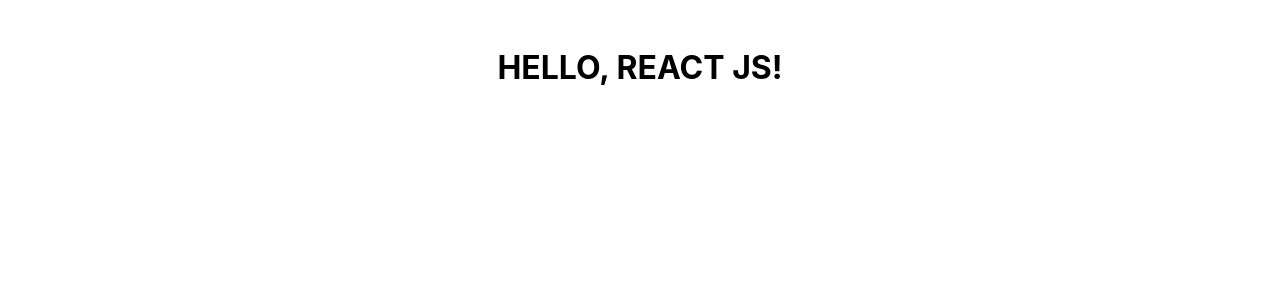
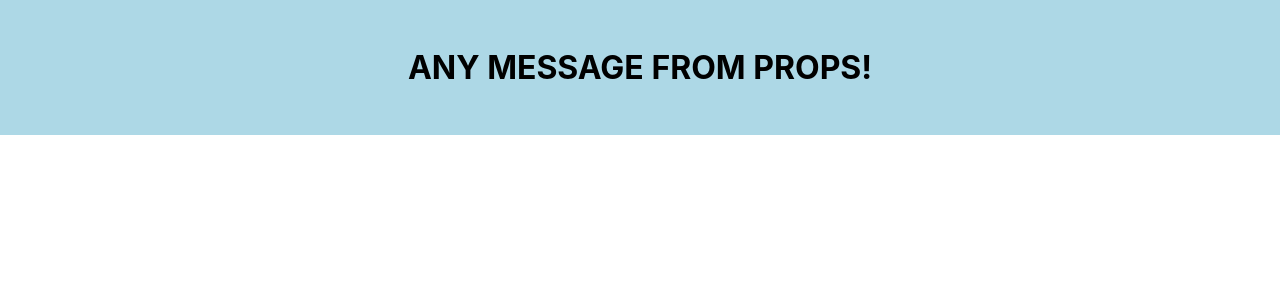
Before and after one commit to kolob2000/React, a React (Create React App) app: page / in a window 1280 px wide. Shown: the top 300 px of the page. Built offline with nearby package versions, Linux system fonts and the light colour scheme.

Commit message:
lesson_1

```diff
--- a/src/App.js
+++ b/src/App.js
@@ -1,9 +1,11 @@
 import './scss/main.scss'
+import './components/Message'
+import Message from "./components/Message";
 
 function App() {
     return (
         <div>
-            <h1>Hello, React JS!</h1>
+            <Message text={'Any message from props!'}/>
         </div>
     );
 }
--- /dev/null
+++ b/src/components/Message.js
@@ -0,0 +1,7 @@
+export default ({text}) => {
+    return (
+        <div className={'message'}>
+            <h1>{text}</h1>
+        </div>
+    )
+}
--- a/src/scss/main.scss
+++ b/src/scss/main.scss
@@ -6,6 +6,10 @@
 
 h1{
   margin: 3rem;
-  text-align: center;
   text-transform: uppercase;
 }
+.message{
+  display: flex;
+  justify-content: center;
+  background: lightblue;
+}
```
